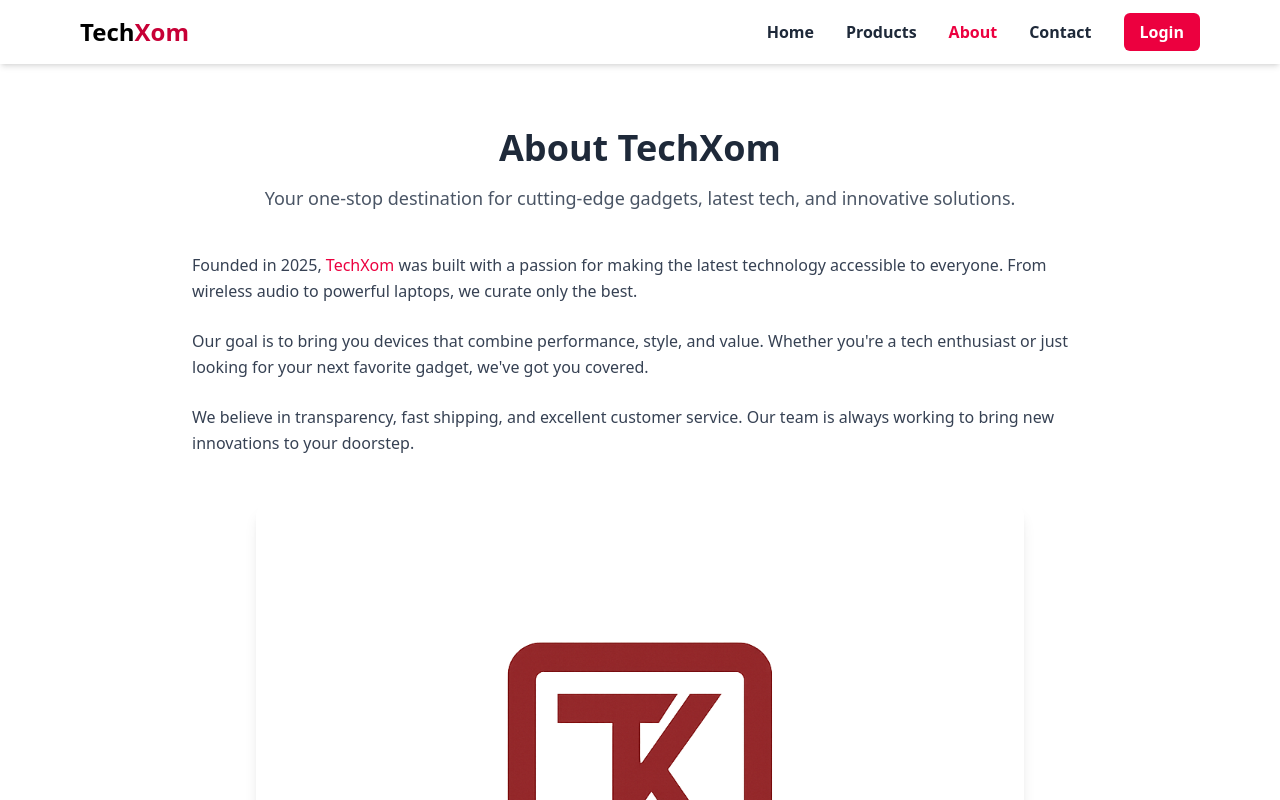
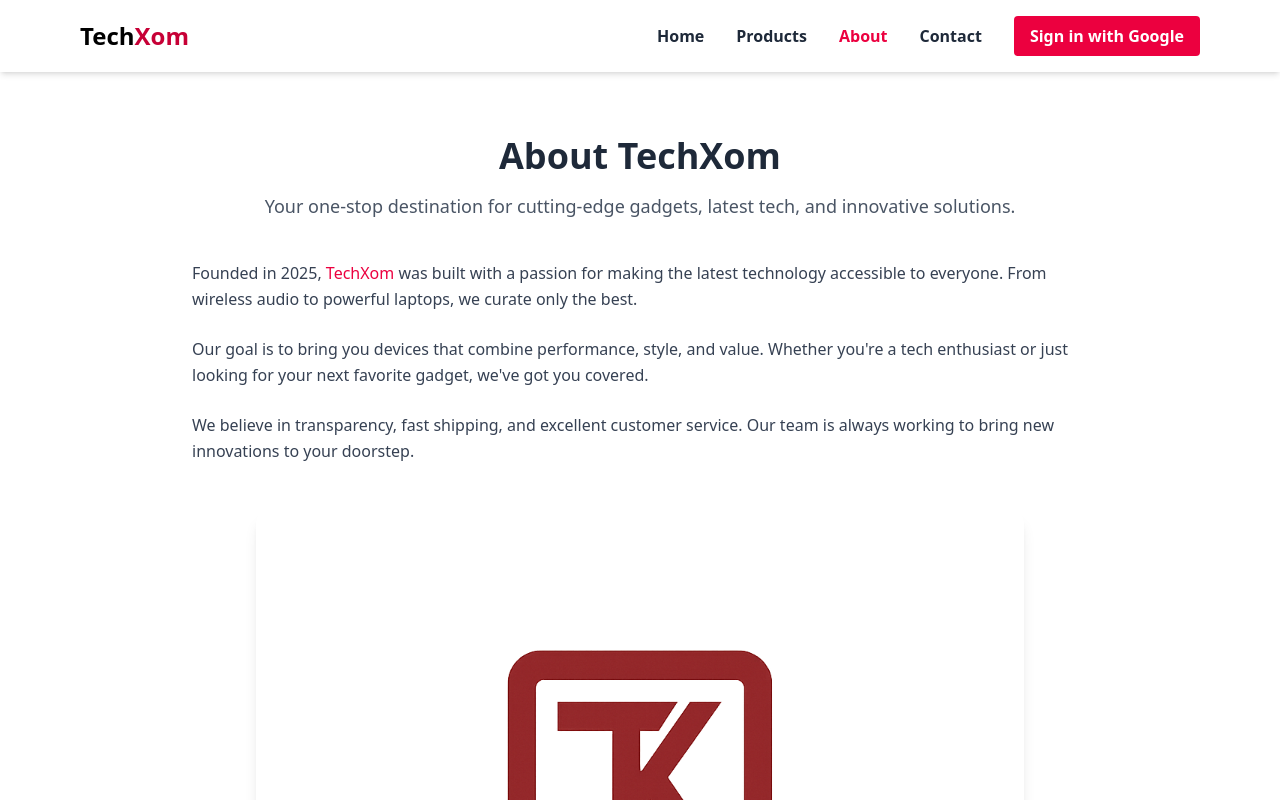
Before and after one commit to AbdulAdnan7/Techxom, a React (Vite) app in the folder Frontend/: page /about in a window 1280 px wide. Shown: the top 800 px of the page. Built offline with nearby package versions, Linux system fonts and the light colour scheme; no server answers.

Commit message:
Added Google Login Support

```diff
--- a/Frontend/package.json
+++ b/Frontend/package.json
@@ -12,6 +12,7 @@
   "dependencies": {
     "@emailjs/browser": "^4.4.1",
     "@tailwindcss/vite": "^4.1.11",
+    "firebase": "^11.10.0",
     "lucide-react": "^0.525.0",
     "react": "^19.1.0",
     "react-dom": "^19.1.0",
--- a/Frontend/src/App.jsx
+++ b/Frontend/src/App.jsx
@@ -6,6 +6,7 @@ import Products from './Components/Products'
 import Contact from './Components/Contact'
 import About from './Components/About'
 import Footer from './Components/Footer'
+import Login from './Components/Login'
 
 function App() {
   let route = createBrowserRouter([{
--- /dev/null
+++ b/Frontend/src/Components/Login.jsx
@@ -0,0 +1,36 @@
+import React, { useState } from 'react'
+import { auth, provider } from '../firebase'
+import {signInWithPopup} from 'firebase/auth'
+
+const Login = () => {
+
+    const [user, setUser] = useState(null)
+
+    const loginWithGoogle = async () => {
+        try {
+            const result = await signInWithPopup(auth, provider)
+            setUser(result.user)
+            console.log('Logged in:', result.user)
+        } catch (error) {
+            console.error('Login failed: ', error)
+        }
+    };
+
+  return (
+    <div className='text-center p-6'>
+      {
+        user ? (
+            <>
+             <h2>Welcome, {user.displayName}</h2>
+             <button onClick={() => auth.signOut()} className='bg-rose-500 text-white px-4 py-2 rounded mt-4'>Logout</button>
+             </>
+
+        ) : (
+            <button className='bg-rose-600 text-white px-6 py-2 rounded' onClick={loginWithGoogle}>Sign in with Google</button>
+        )
+      }
+    </div>
+  )
+}
+
+export default Login
--- a/Frontend/src/Components/Navbar.jsx
+++ b/Frontend/src/Components/Navbar.jsx
@@ -1,9 +1,35 @@
-import React, { useState } from 'react'
+import React, { useEffect, useState } from 'react'
 import { NavLink } from 'react-router'
 import { Menu, X, ShoppingCart, Search } from 'lucide-react';
+import { onAuthStateChanged, signInWithPopup, signOut } from 'firebase/auth';
+import { auth, provider } from '../firebase';
 
 const Navbar = () => {
     const [isOpen, setIsOpen] = useState(false)
+    const [user, setUser] = useState(null);
+
+    useEffect(() => {
+        const unsubscribe = onAuthStateChanged(auth, (currentUser) => {
+            setUser(currentUser)
+        });
+        return () => unsubscribe()
+    }, [])
+
+    const handleGoogleLogin = async () => {
+        try {
+            await signInWithPopup(auth, provider)
+        } catch (error) {
+            console.log('Login failed', error)
+        }
+    };
+
+    const handleLogout = async () => {
+        try {
+            await signOut(auth)
+        } catch (error) {
+            console.error('Logout failed: ', error)
+        }
+    }
 
     return (
         <nav className="bg-white shadow-md px-8 md:px-20 py-4 relative z-20 flex justify-between items-center">
@@ -42,17 +68,21 @@ const Navbar = () => {
                     </NavLink>
                 </li>
                 <li>
-                    <NavLink
-                        to="/login"
-                        className={({ isActive }) =>
-                            `px-4 py-2 rounded-md font-semibold transition-colors duration-300 ${isActive
-                                ? "bg-rose-700 text-white"
-                                : "bg-rose-600 text-white hover:bg-rose-700"
-                            }`
-                        }
-                    >
-                        Login
-                    </NavLink>
+                   {
+                    user ? (
+                          <div className='flex items-center space-x-3'>
+                            <img src={user.photoURL || "https://www.gravatar.com/avatar/00000000000000000000000000000000?d=mp&f=y"} alt='user' className='w-8 h-8 rounded-full'
+                            referrerPolicy='no-referrer'
+                            />
+                            <span>{user.displayName}</span>
+                            <button onClick={handleLogout} className='ml-2 bg-gray-200 px-3 py-1 rouded hover:bg-gray-300'>Logout</button>
+                          </div>
+                    ) : (
+                        <button onClick={handleGoogleLogin}
+                        className='bg-rose-600 text-white px-4 py-2 rounded hover:bg-rose-700'
+                        >Sign in with Google</button>
+                    )
+                   }
 
                 </li>
             </ul>
@@ -78,8 +108,22 @@ const Navbar = () => {
                          <li>
                             <NavLink to='/About' onClick={() => setIsOpen(false)}>About</NavLink>
                         </li>
-                         <li>
-                            <NavLink to='/' onClick={() => setIsOpen(false)}><button className='bg-rose-500 px-2 py-1 text-white'>Sign-in</button></NavLink>
+                        <li>
+                             {
+                    user ? (
+                          <div className='text-sm flex flex-col items-start space-y-1'>
+                            <img src={user.photoURL || "https://www.gravatar.com/avatar/00000000000000000000000000000000?d=mp&f=y"} alt='user' className='w-6 h-6 rounded-full'
+                            referrerPolicy='no-referrer'
+                            />
+                            <span>{user.displayName}</span>
+                            <button onClick={() => {handleLogout(); setIsOpen(fale) }} className='ml-2 bg-gray-200 px-3 py-1 rouded hover:bg-gray-300'>Logout</button>
+                          </div>
+                    ) : (
+                        <button onClick={handleGoogleLogin}
+                        className='bg-rose-600 text-white px-3 py-1 rounded hover:bg-rose-700'
+                        >Sign in with Google</button>
+                    )
+                   }
                         </li>
                     </ul>
                 )
--- /dev/null
+++ b/Frontend/src/Components/saveCartToFirestore.jsx
@@ -0,0 +1,21 @@
+import { db } from '../firebase'
+import {collection, addDoc, serverTimestamp, Timestamp} from 'firebase/firestore'
+
+const saveCartToFirestore = async (cartItems, userId) => {
+    try {
+        const total = cartItems.reduce((sum, item) => sum + item.price * item.quantity, 0)
+
+
+        await addDoc(collection(db, 'carts'), {
+            userId : userId || 'guest',
+            items: cartItems,
+            total,
+            timestamp: serverTimestamp()
+        });
+
+        alert('Cart saved to Firebase')
+    } catch (err) {
+        console.error('Error saving cart: ' , err);
+        alert('Failed to save cart')
+    }
+}
--- /dev/null
+++ b/Frontend/src/firebase.js
@@ -0,0 +1,28 @@
+// Import the functions you need from the SDKs you need
+import { initializeApp } from "firebase/app";
+import { getAnalytics } from "firebase/analytics";
+import { getFirestore } from "firebase/firestore";
+import { getAuth, GoogleAuthProvider } from "firebase/auth";
+// TODO: Add SDKs for Firebase products that you want to use
+// https://firebase.google.com/docs/web/setup#available-libraries
+
+// Your web app's Firebase configuration
+// For Firebase JS SDK v7.20.0 and later, measurementId is optional
+const firebaseConfig = {
+  apiKey: "AIzaSyB3yIwUaFXdw_XKDGSk-jzFJeZXDP_KaRk",
+  authDomain: "techxom-3a899.firebaseapp.com",
+  projectId: "techxom-3a899",
+  storageBucket: "techxom-3a899.firebasestorage.app",
+  messagingSenderId: "346964352480",
+  appId: "1:346964352480:web:7023d7a2f1fdd707ecdf85",
+  measurementId: "G-5TYF7BKMP9"
+};
+
+// Initialize Firebase
+const app = initializeApp(firebaseConfig);
+const analytics = getAnalytics(app);
+
+export const db = getFirestore(app);
+export const auth = getAuth(app)
+
+export const provider = new GoogleAuthProvider()
```
Also changed, not shown: 1 other file (tests, documents, lock files or other folders).
